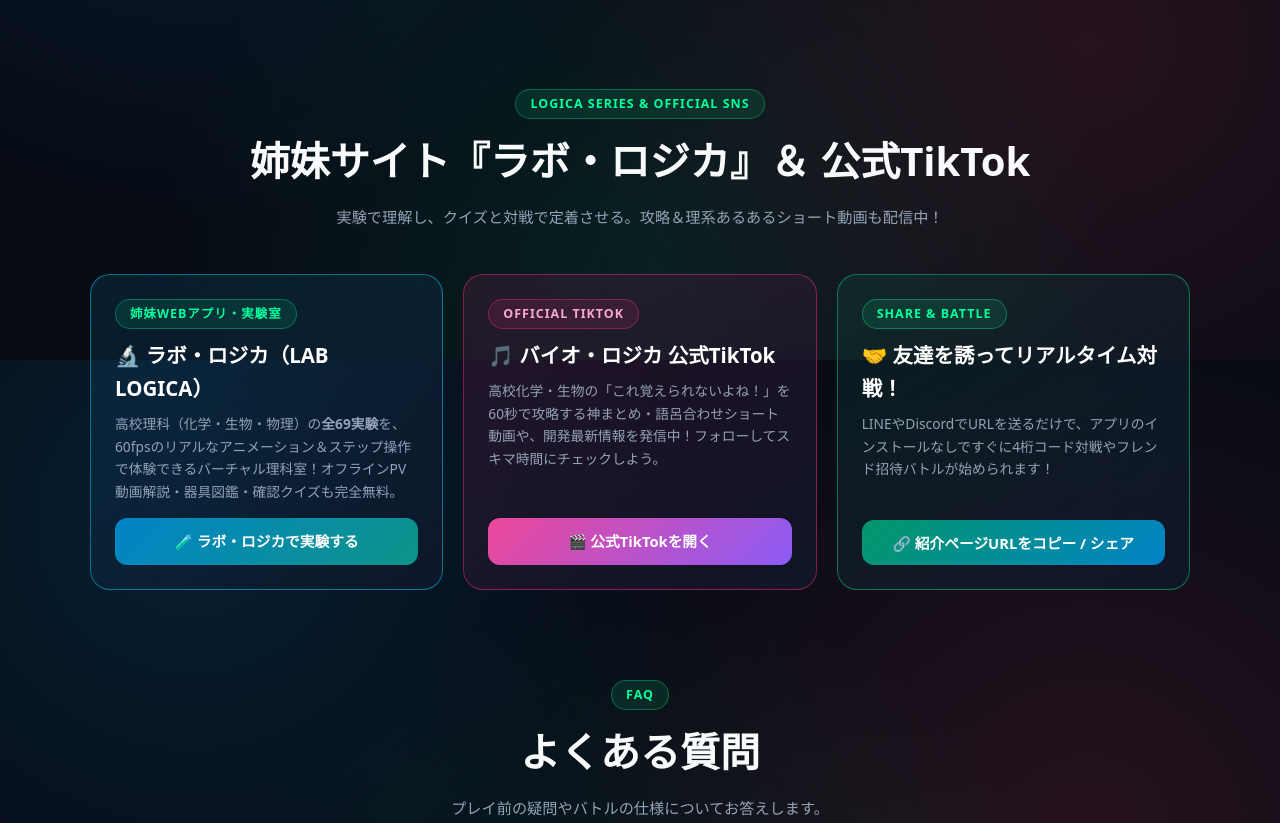
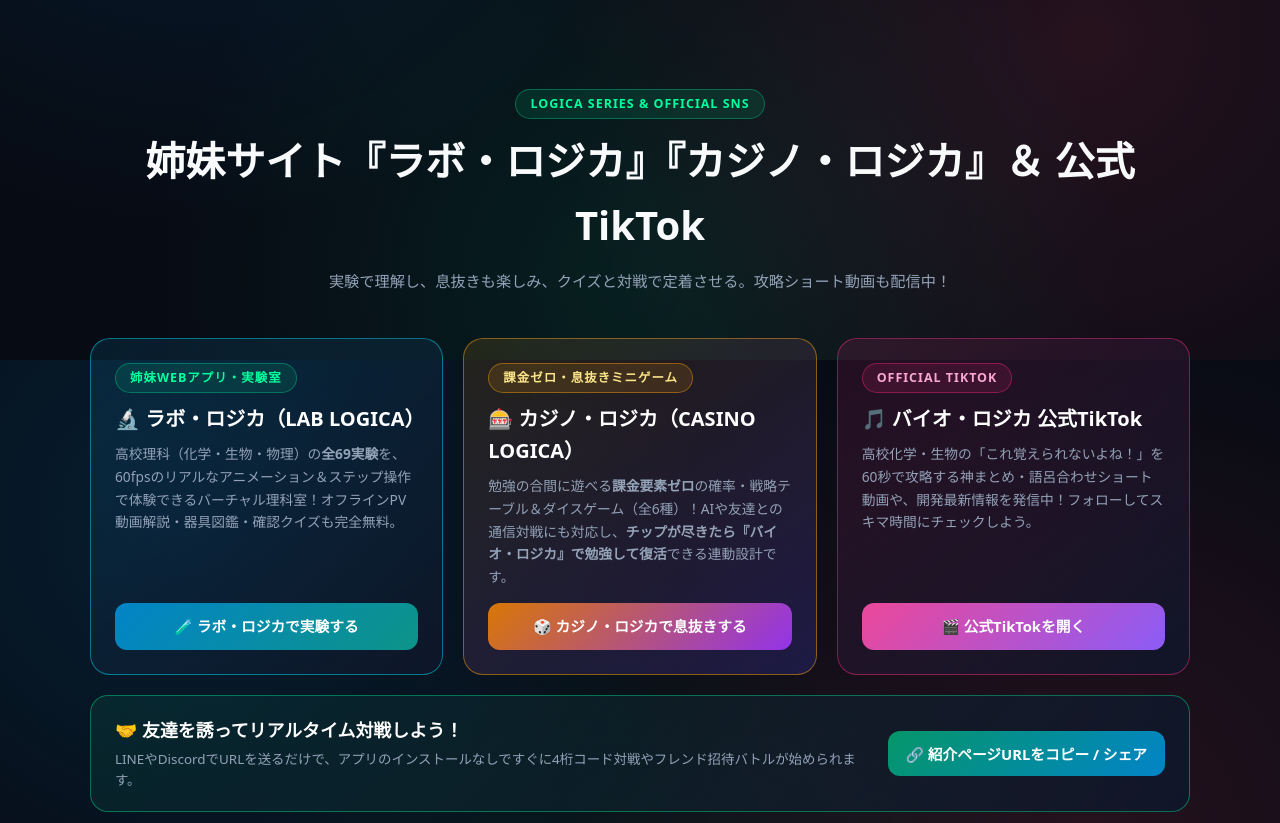
Before and after one commit to bio-labo/biologica, a plain HTML site: page intro.html in a window 1280 px wide. Shown: the part 6840-7663 px from the top of the page. Drawn offline with Linux system fonts and the light colour scheme.

Commit message:
Add files via upload

```diff
--- a/intro.html
+++ b/intro.html
@@ -1407,14 +1407,27 @@
     background: linear-gradient(145deg, rgba(14, 165, 233, 0.12), rgba(15, 23, 42, 0.88));
   }
 
+  .eco-card.casino {
+    border-color: rgba(245, 158, 11, 0.5);
+    background: linear-gradient(145deg, rgba(245, 158, 11, 0.12), rgba(30, 27, 75, 0.88));
+  }
+
   .eco-card.tiktok {
     border-color: rgba(255, 42, 133, 0.45);
     background: linear-gradient(145deg, rgba(255, 42, 133, 0.12), rgba(15, 23, 42, 0.88));
   }
 
-  .eco-card.share {
-    border-color: rgba(0, 255, 157, 0.4);
-    background: linear-gradient(145deg, rgba(16, 185, 129, 0.1), rgba(15, 23, 42, 0.88));
+  .share-banner-box {
+    margin-top: 20px;
+    background: linear-gradient(135deg, rgba(16, 185, 129, 0.1), rgba(15, 23, 42, 0.9));
+    border: 1px solid rgba(0, 255, 157, 0.38);
+    border-radius: 18px;
+    padding: 20px 24px;
+    display: flex;
+    flex-wrap: wrap;
+    align-items: center;
+    justify-content: space-between;
+    gap: 16px;
   }
 
   .eco-btn {
@@ -1436,8 +1449,14 @@
 
   .eco-btn:hover { transform: translateY(-2px); opacity: 0.95; }
   .eco-btn.lab { background: linear-gradient(135deg, #0284c7, #0d9488); }
+  .eco-btn.casino { background: linear-gradient(135deg, #d97706, #9333ea); }
   .eco-btn.tiktok { background: linear-gradient(135deg, #ec4899, #8b5cf6); }
-  .eco-btn.share { background: linear-gradient(135deg, #059669, #0284c7); }
+  .eco-btn.share { background: linear-gradient(135deg, #059669, #0284c7); flex-shrink: 0; }
+
+  .mobile-quick-nav a.mq-casino {
+    border-color: rgba(245, 158, 11, 0.5);
+    color: #fde68a;
+  }
 
   /* ⚡ スマホ用追従フローティングボタン */
   .floating-play-cta {
@@ -1503,6 +1522,7 @@
     <a href="#quiz">⚡ お試しクイズ</a>
     <a href="#handbook">📖 公式集</a>
     <a href="#ecosystem" class="mq-lab">🔬 ラボ・ロジカ</a>
+    <a href="#ecosystem" class="mq-casino">🎰 カジノ・ロジカ</a>
     <a href="https://www.tiktok.com/@user9957056324946" target="_blank" rel="noopener noreferrer" class="mq-tiktok">🎵 TikTok</a>
     <a href="#faq">❓ FAQ</a>
   </nav>
@@ -2073,8 +2093,8 @@
   <section id="ecosystem" class="container" style="margin-bottom:90px;">
     <div class="section-title-wrap">
       <span class="section-badge">LOGICA SERIES &amp; OFFICIAL SNS</span>
-      <h2 class="section-title">姉妹サイト『ラボ・ロジカ』＆ 公式TikTok</h2>
-      <p class="section-desc">実験で理解し、クイズと対戦で定着させる。攻略＆理系あるあるショート動画も配信中！</p>
+      <h2 class="section-title">姉妹サイト『ラボ・ロジカ』『カジノ・ロジカ』＆ 公式TikTok</h2>
+      <p class="section-desc">実験で理解し、息抜きも楽しみ、クイズと対戦で定着させる。攻略ショート動画も配信中！</p>
     </div>
 
     <div class="ecosystem-grid">
@@ -2082,7 +2102,7 @@
       <div class="eco-card lab">
         <div>
           <span class="section-badge" style="margin-bottom:10px;">姉妹Webアプリ・実験室</span>
-          <h3 style="font-size:1.28rem; font-weight:900; color:#fff; margin-bottom:8px;">🔬 ラボ・ロジカ（LAB LOGICA）</h3>
+          <h3 style="font-size:1.25rem; font-weight:900; color:#fff; margin-bottom:8px;">🔬 ラボ・ロジカ（LAB LOGICA）</h3>
           <p style="font-size:0.86rem; color:var(--text-secondary); line-height:1.65;">
             高校理科（化学・生物・物理）の<strong>全69実験</strong>を、60fpsのリアルなアニメーション＆ステップ操作で体験できるバーチャル理科室！オフラインPV動画解説・器具図鑑・確認クイズも完全無料。
           </p>
@@ -2092,11 +2112,25 @@
         </a>
       </div>
 
+      <!-- 姉妹サイト：カジノ・ロジカ -->
+      <div class="eco-card casino">
+        <div>
+          <span class="section-badge" style="background:rgba(245,158,11,0.14); border-color:rgba(245,158,11,0.45); color:#fde68a; margin-bottom:10px;">課金ゼロ・息抜きミニゲーム</span>
+          <h3 style="font-size:1.25rem; font-weight:900; color:#fff; margin-bottom:8px;">🎰 カジノ・ロジカ（CASINO LOGICA）</h3>
+          <p style="font-size:0.86rem; color:var(--text-secondary); line-height:1.65;">
+            勉強の合間に遊べる<strong>課金要素ゼロ</strong>の確率・戦略テーブル＆ダイスゲーム（全6種）！AIや友達との通信対戦にも対応し、<strong>チップが尽きたら『バイオ・ロジカ』で勉強して復活</strong>できる連動設計です。
+          </p>
+        </div>
+        <a href="https://bio-labo.github.io/casino-logica/" target="_blank" rel="noopener noreferrer" class="eco-btn casino">
+          <span>🎲 カジノ・ロジカで息抜きする</span>
+        </a>
+      </div>
+
       <!-- 公式TikTok -->
       <div class="eco-card tiktok">
         <div>
           <span class="section-badge" style="background:rgba(255,42,133,0.12); border-color:rgba(255,42,133,0.4); color:#f9a8d4; margin-bottom:10px;">OFFICIAL TIKTOK</span>
-          <h3 style="font-size:1.28rem; font-weight:900; color:#fff; margin-bottom:8px;">🎵 バイオ・ロジカ 公式TikTok</h3>
+          <h3 style="font-size:1.25rem; font-weight:900; color:#fff; margin-bottom:8px;">🎵 バイオ・ロジカ 公式TikTok</h3>
           <p style="font-size:0.86rem; color:var(--text-secondary); line-height:1.65;">
             高校化学・生物の「これ覚えられないよね！」を60秒で攻略する神まとめ・語呂合わせショート動画や、開発最新情報を発信中！フォローしてスキマ時間にチェックしよう。
           </p>
@@ -2105,20 +2139,19 @@
           <span>🎬 公式TikTokを開く</span>
         </a>
       </div>
-
-      <!-- 友達にシェア -->
-      <div class="eco-card share">
-        <div>
-          <span class="section-badge" style="background:rgba(0,255,157,0.1); border-color:rgba(0,255,157,0.35); color:var(--emerald); margin-bottom:10px;">SHARE &amp; BATTLE</span>
-          <h3 style="font-size:1.28rem; font-weight:900; color:#fff; margin-bottom:8px;">🤝 友達を誘ってリアルタイム対戦！</h3>
-          <p style="font-size:0.86rem; color:var(--text-secondary); line-height:1.65;">
-            LINEやDiscordでURLを送るだけで、アプリのインストールなしですぐに4桁コード対戦やフレンド招待バトルが始められます！
-          </p>
-        </div>
-        <button type="button" class="eco-btn share" id="sharePortalBtn" onclick="sharePortalUrl()">
-          <span>🔗 紹介ページURLをコピー / シェア</span>
-        </button>
-      </div>
+    </div>
+
+    <!-- 🤝 友達にシェア 横長バー -->
+    <div class="share-banner-box">
+      <div style="flex:1; min-width:240px;">
+        <h3 style="font-size:1.12rem; font-weight:900; color:#fff; margin-bottom:4px;">🤝 友達を誘ってリアルタイム対戦しよう！</h3>
+        <p style="font-size:0.84rem; color:var(--text-secondary); line-height:1.55; margin:0;">
+          LINEやDiscordでURLを送るだけで、アプリのインストールなしですぐに4桁コード対戦やフレンド招待バトルが始められます。
+        </p>
+      </div>
+      <button type="button" class="eco-btn share" id="sharePortalBtn" onclick="sharePortalUrl()">
+        <span>🔗 紹介ページURLをコピー / シェア</span>
+      </button>
     </div>
   </section>
 
@@ -2346,6 +2379,7 @@
       <div class="footer-links">
         <a href="index.html">ゲーム本体を開く</a>
         <a href="https://bio-labo.github.io/lab-logica/" target="_blank" rel="noopener noreferrer">ラボ・ロジカ（姉妹サイト）</a>
+        <a href="https://bio-labo.github.io/casino-logica/" target="_blank" rel="noopener noreferrer">カジノ・ロジカ（姉妹サイト）</a>
         <a href="https://www.tiktok.com/@user9957056324946" target="_blank" rel="noopener noreferrer">公式TikTok</a>
         <a href="#cycle">遊び方</a>
         <a href="#dex">動く種族図鑑</a>
```
